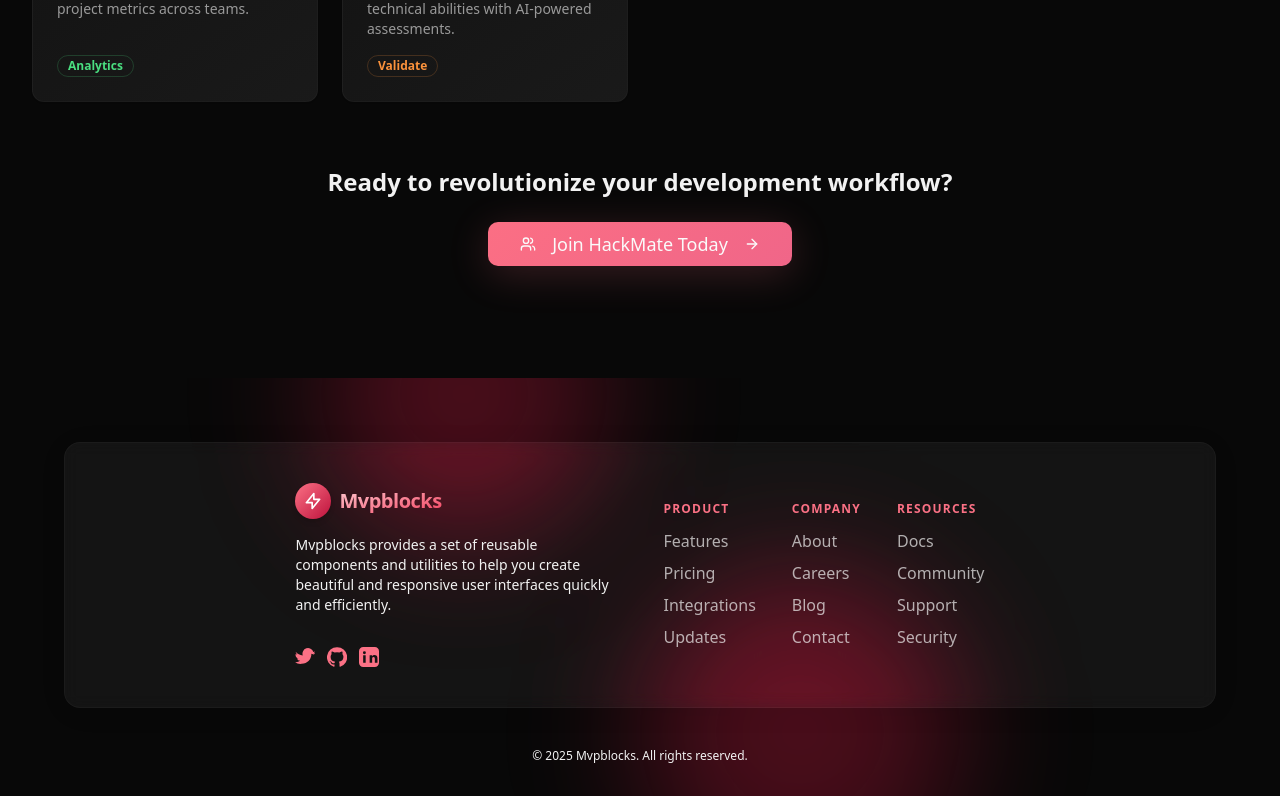
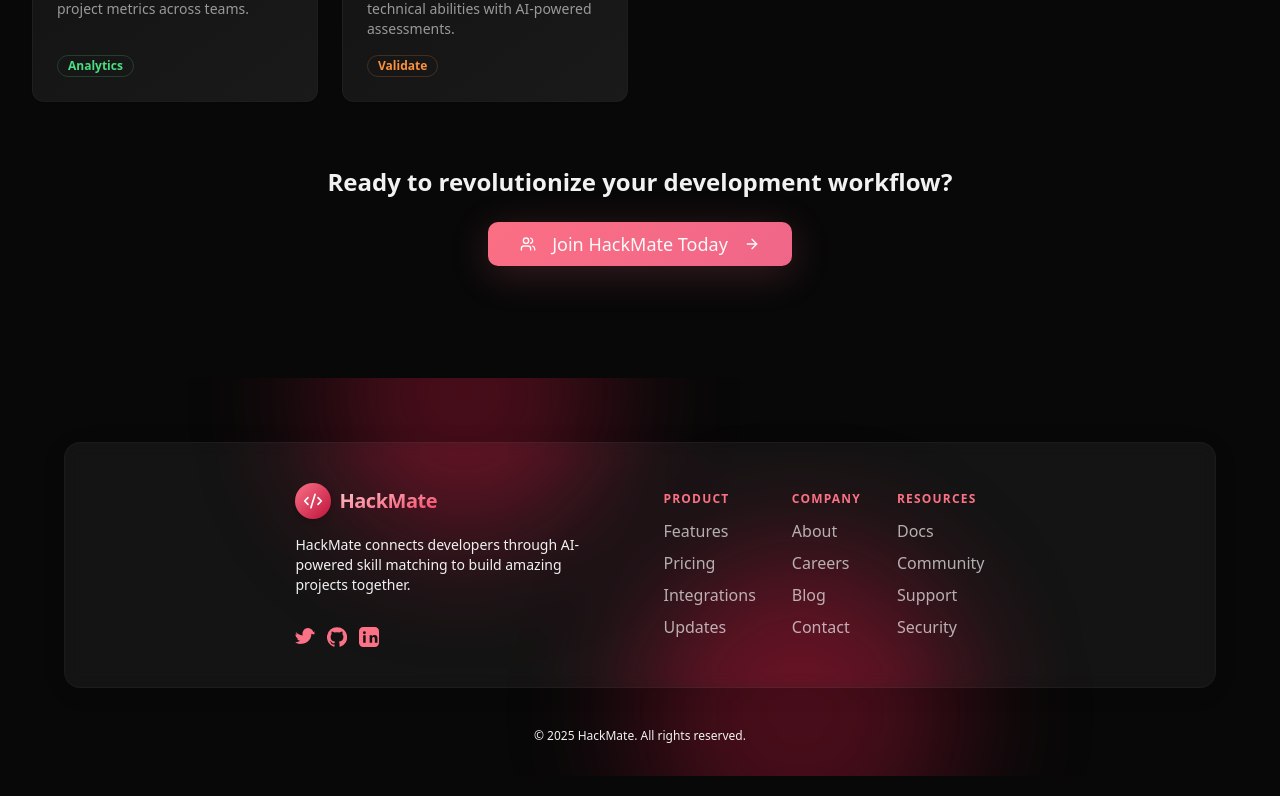
Before and after one commit to T4NISHK-K/HackMate, a React (Vite) app: page / in a window 1280 px wide. Shown: the part 5618-6414 px from the top of the page. Built offline with nearby package versions, Linux system fonts and the light colour scheme.

Commit message:
Footer content edited

```diff
--- a/src/components/Footer.tsx
+++ b/src/components/Footer.tsx
@@ -68,27 +68,27 @@ export function Footer() {
             <span className="flex h-9 w-9 items-center justify-center rounded-full bg-gradient-to-br from-rose-400 to-rose-700 text-2xl font-extrabold text-white shadow-md">
               <svg
                 xmlns="http://www.w3.org/2000/svg"
+                width="24"
+                height="24"
+                viewBox="0 0 24 24"
                 fill="none"
+                stroke="currentColor"
+                strokeWidth="2"
+                strokeLinecap="round"
+                strokeLinejoin="round"
                 className="h-5 w-5"
-                viewBox="0 0 24 24"
-                stroke="currentColor"
               >
-                <path
-                  strokeLinecap="round"
-                  strokeLinejoin="round"
-                  strokeWidth="2"
-                  d="M13 10V3L4 14h7v7l9-11h-7z"
-                />
+                <path d="m18 16 4-4-4-4"></path>
+                <path d="m6 8-4 4 4 4"></path>
+                <path d="m14.5 4-5 16"></path>
               </svg>
             </span>
             <span className="bg-gradient-to-br from-rose-200 to-rose-500 bg-clip-text text-xl font-semibold tracking-tight text-transparent">
-              Mvpblocks
+              HackMate
             </span>
           </a>
           <p className="text-foreground mb-6 max-w-xs text-center text-sm md:text-left">
-            Mvpblocks provides a set of reusable components and utilities to
-            help you create beautiful and responsive user interfaces quickly and
-            efficiently.
+            HackMate connects developers through AI-powered skill matching to build amazing projects together.
           </p>
           <div className="mt-2 flex gap-3 text-rose-400">
             <a
@@ -143,7 +143,7 @@ export function Footer() {
         </nav>
       </div>
       <div className="text-foreground relative z-10 mt-10 text-center text-xs">
-        <span>&copy; 2025 Mvpblocks. All rights reserved.</span>
+        <span>&copy; 2025 HackMate. All rights reserved.</span>
       </div>
     </footer>
   );
```
